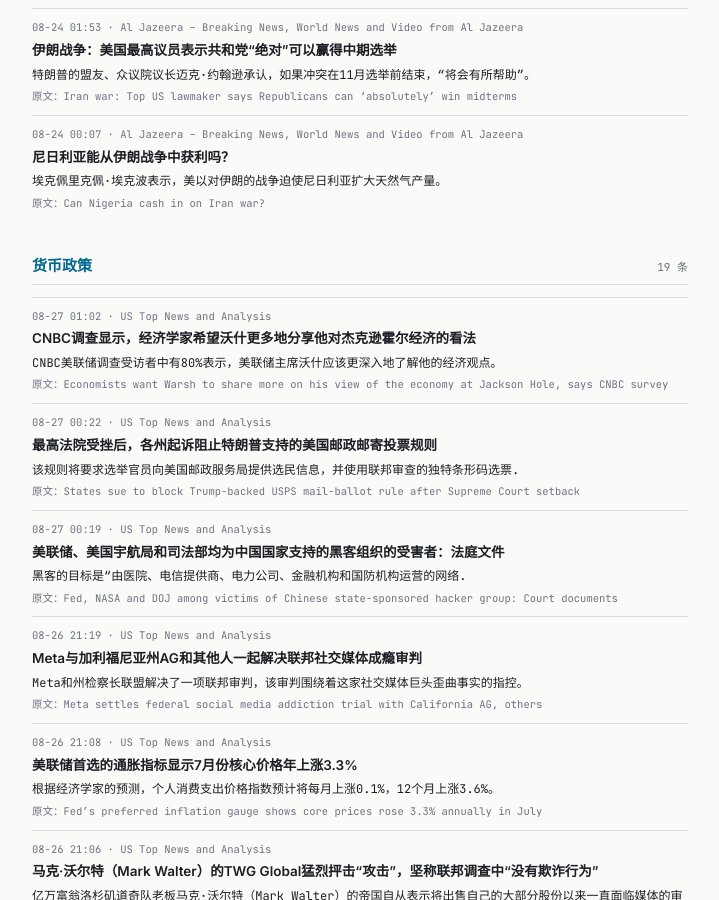
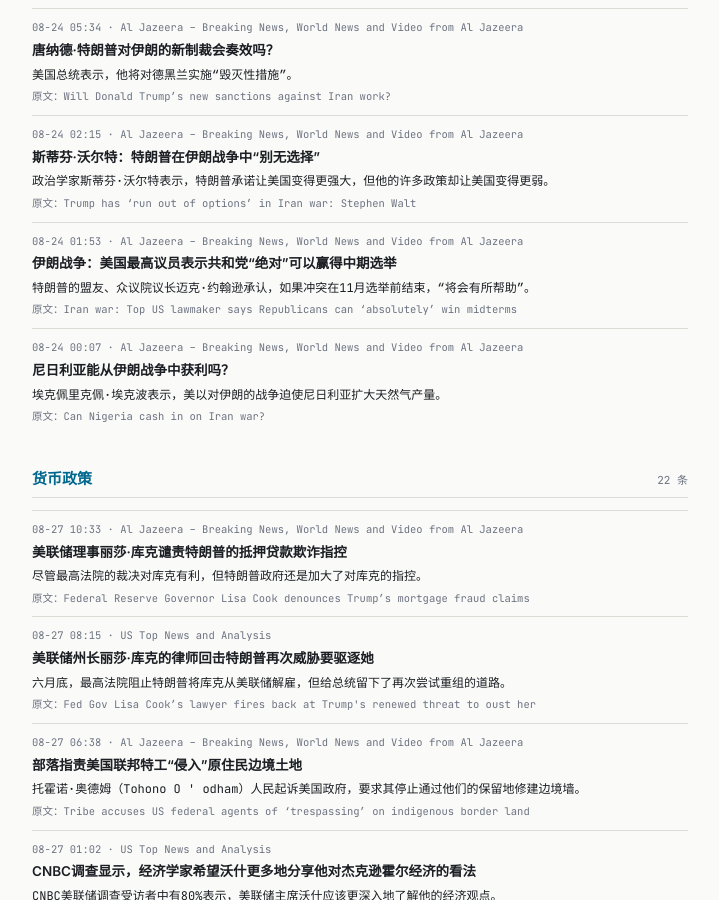
Before and after one commit to tang3super/tang3super.github.io, a Jekyll site: the page built from macro-trade/news-digest.md, in a window 1280 px wide and 900 px high, scrolled down 7737 px. Shown: the whole window, without its empty margins (280-999 px from the left). Built offline with Jekyll 4.4.1, drawn with Linux system fonts in a browser that asks for light colours; some of the changed text lies outside the part shown.

Commit message:
sync news-digest article

```diff
--- a/macro-trade/news-digest.md
+++ b/macro-trade/news-digest.md
@@ -5,11 +5,25 @@
 date: '2026-08-27'
 summary: 2026年第35周监控
 week_label: 2026年第35周监控
-last_updated: 2026-08-27 06:49
+last_updated: 2026-08-27 12:05
 refresh_note: 每 5 分钟自动刷新
 topics:
 - name: 地缘政治
   items:
+  - title: Qatar’s prime minister to visit Tehran, seeking to revive US-Iran talks
+    summary: Sheikh Mohammed's visit comes as US-Israel war on Iran nears its sixth month with no diplomatic breakthrough in sight.
+    link: https://www.aljazeera.com/news/2026/8/27/qatars-prime-minister-to-visit-tehran-seeking-to-revive-us-iran-talks?traffic_source=rss
+    source: Al Jazeera – Breaking News, World News and Video from Al Jazeera
+    time: 08-27 10:54
+    title_zh: 卡塔尔首相访问德黑兰，寻求重启美伊谈判
+    summary_zh: 谢赫·穆罕默德此次访问之际，美以对伊朗的战争已进入第六个月，而且尚未取得外交突破。
+  - title: 'Iran war live: Qatar PM to visit Tehran; Trump ‘not in a hurry’ over talks'
+    summary: Qatar's PM will meet Iranian officials to discuss ways to de-escalate tensions in the region, foreign ministry says.
+    link: https://www.aljazeera.com/news/liveblog/2026/8/27/iran-war-live-trump-not-in-hurry-over-talks-tehran-defends-us-dialogue?traffic_source=rss
+    source: Al Jazeera – Breaking News, World News and Video from Al Jazeera
+    time: 08-27 08:00
+    title_zh: 伊朗战争直播：卡塔尔总理将访问德黑兰;特朗普“不着急”谈判
+    summary_zh: 卡塔尔外交部表示，卡塔尔总理将会见伊朗官员，讨论缓和该地区紧张局势的方法。
   - title: Trump says Iran war will continue for as long as necessary
     summary: Trump says Iran war will continue for as long as necessary
     link: https://www.aljazeera.com/video/newsfeed/2026/8/26/trump-says-iran-war-will-continue-for-as-long-as-necessary?traffic_source=rss
@@ -517,6 +531,27 @@
     summary_zh: 埃克佩里克佩·埃克波表示，美以对伊朗的战争迫使尼日利亚扩大天然气产量。
 - name: 货币政策
   items:
+  - title: Federal Reserve Governor Lisa Cook denounces Trump’s mortgage fraud claims
+    summary: The Trump administration has doubled down on its accusations against Cook, despite a Supreme Court ruling in her favour.
+    link: https://www.aljazeera.com/news/2026/8/27/federal-reserve-governor-lisa-cook-denounces-trumps-mortgage-fraud-claims?traffic_source=rss
+    source: Al Jazeera – Breaking News, World News and Video from Al Jazeera
+    time: 08-27 10:33
+    title_zh: 美联储理事丽莎·库克谴责特朗普的抵押贷款欺诈指控
+    summary_zh: 尽管最高法院的裁决对库克有利，但特朗普政府还是加大了对库克的指控。
+  - title: Fed Gov Lisa Cook’s lawyer fires back at Trump's renewed threat to oust her
+    summary: The Supreme Court in late June blocked Trump from firing Cook from the Federal Reserve, but left the president with a path to try again to r…
+    link: https://www.cnbc.com/2026/08/26/trump-lisa-cook-federal-reserve.html
+    source: US Top News and Analysis
+    time: 08-27 08:15
+    title_zh: 美联储州长丽莎·库克的律师回击特朗普再次威胁要驱逐她
+    summary_zh: 六月底，最高法院阻止特朗普将库克从美联储解雇，但给总统留下了再次尝试重组的道路。
+  - title: Tribe accuses US federal agents of ‘trespassing’ on indigenous border land
+    summary: The Tohono O'odham people have sued the US government to stop construction of a border wall through their reservation.
+    link: https://www.aljazeera.com/news/2026/8/26/tribe-accuses-us-federal-agents-of-trespassing-on-indigenous-border-land?traffic_source=rss
+    source: Al Jazeera – Breaking News, World News and Video from Al Jazeera
+    time: 08-27 06:38
+    title_zh: 部落指责美国联邦特工“侵入”原住民边境土地
+    summary_zh: 托霍诺·奥德姆（Tohono O ' odham）人民起诉美国政府，要求其停止通过他们的保留地修建边境墙。
   - title: Economists want Warsh to share more on his view of the economy at Jackson Hole, says CNBC survey
     summary: Eighty percent of CNBC Fed Survey respondents say the Federal Reserve Chairman Warsh should provide more insight into his economic views.
     link: https://www.cnbc.com/2026/08/26/fed-survey-warsh-economy-view.html
@@ -647,6 +682,12 @@
     summary_zh: 英伟达公布财报，美联储主席凯文·沃什将发表他的首次杰克逊霍尔演讲。
 - name: AI基建
   items:
+  - title: Asian chip stocks rise as Nvidia outlook reinforces AI demand
+    summary: ''
+    link: https://www.investing.com/news/stock-market-news/asian-chip-stocks-rally-after-nvidia-results-reaffirm-ai-spending-boom-4878152
+    source: Stock Market News
+    time: 08-27 08:49
+    title_zh: 英伟达前景增强人工智能需求，亚洲芯片股上涨
   - title: Nvidia stock jumps after early dip following results; AI fever is unabated
     summary: ''
     link: https://www.investing.com/news/stock-market-news/nvidia-bounce-shows-wall-streets-ai-obsession-is-far-from-over-4878000
```
